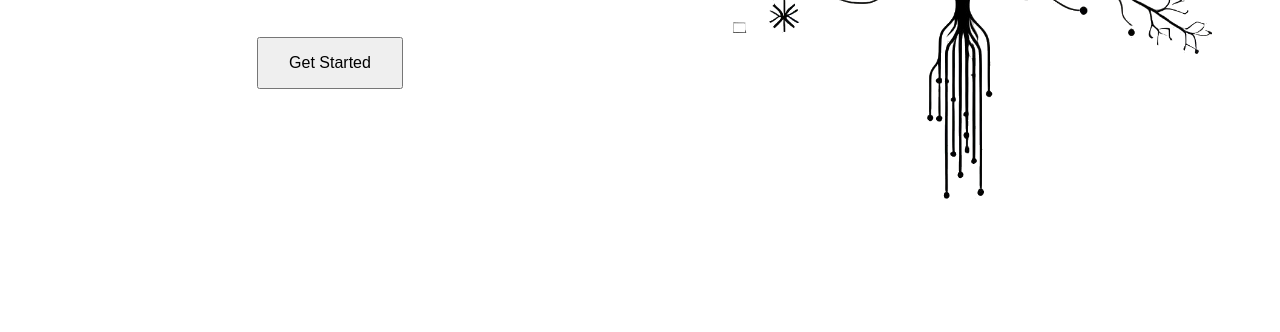
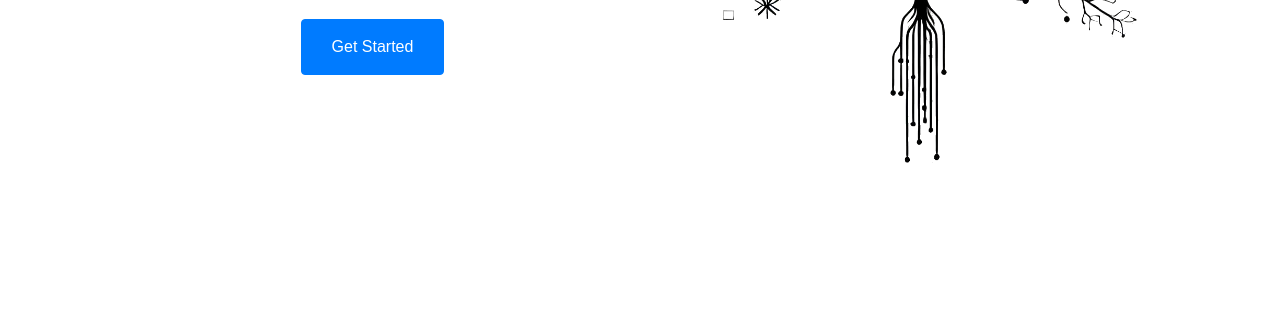
Before and after one commit to MarioSorgente/devdok, a plain HTML site: page index.html in a window 1280 px wide. Shown: the part 468-800 px from the top of the page. Drawn offline with nearby package versions, Linux system fonts and the light colour scheme.

Commit message:
Update index.html

```diff
--- a/index.html
+++ b/index.html
@@ -4,17 +4,23 @@
     <meta charset="UTF-8">
     <title>DevDok - Generate Documentation Automatically</title>
     <!-- Favicon -->
-    <link rel="icon" href="duck.png" type="image/png" />
+    <link rel="icon" href="favicon.ico" type="image/x-icon" />
     <!-- Meta Description -->
     <meta name="description" content="DevDok helps developers generate comprehensive documentation for their code automatically. Transform your code and Jira tickets into clear, structured documentation for Notion and Confluence." />
+    <!-- Bootstrap CSS -->
+    <link
+        rel="stylesheet"
+        href="https://maxcdn.bootstrapcdn.com/bootstrap/4.5.2/css/bootstrap.min.css"
+    />
+    <!-- Custom CSS -->
     <link rel="stylesheet" href="styles.css">
 </head>
 <body>
-    <div class="container">
+    <div class="container index-container">
         <div class="left">
             <h1>Automatically generate your documentation</h1>
             <p>Transform your code and Jira tickets into comprehensive documentation for Notion and Confluence.</p>
-            <button onclick="window.location.href='generator.html'">Get Started</button>
+            <button onclick="window.location.href='generator.html'" class="btn btn-primary">Get Started</button>
         </div>
         <div class="right">
             <img src="devdok.png" alt="Documentation Image">
```
